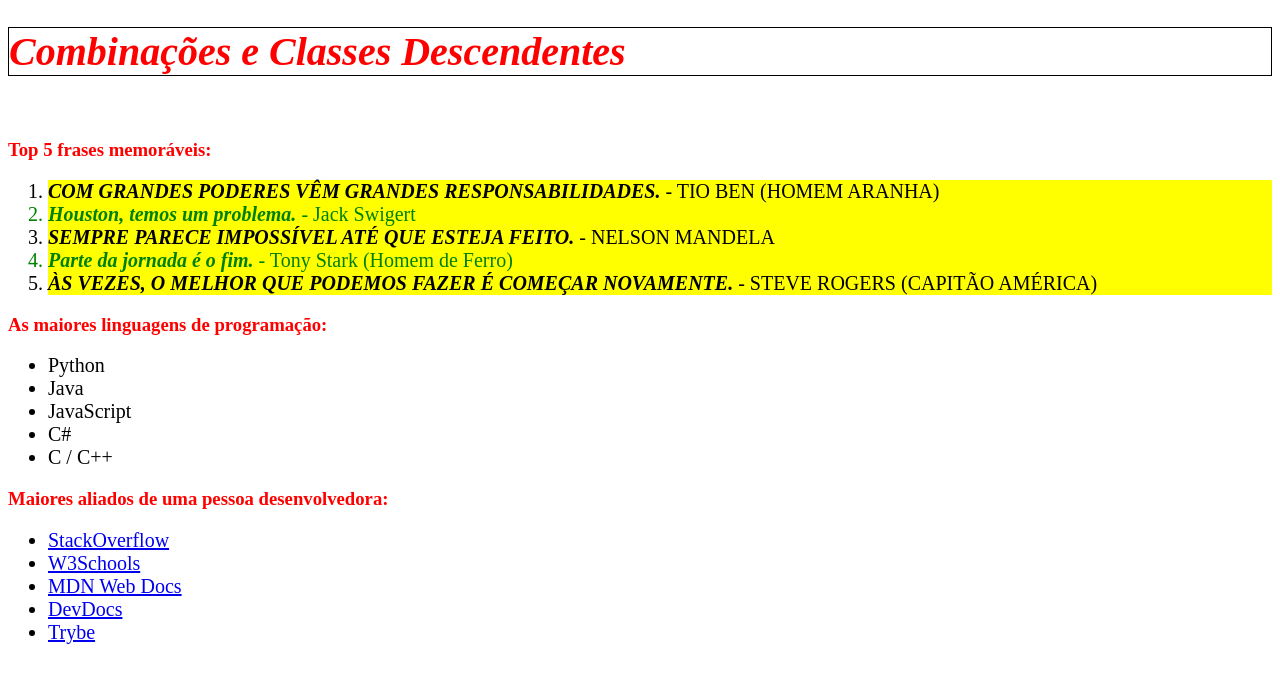
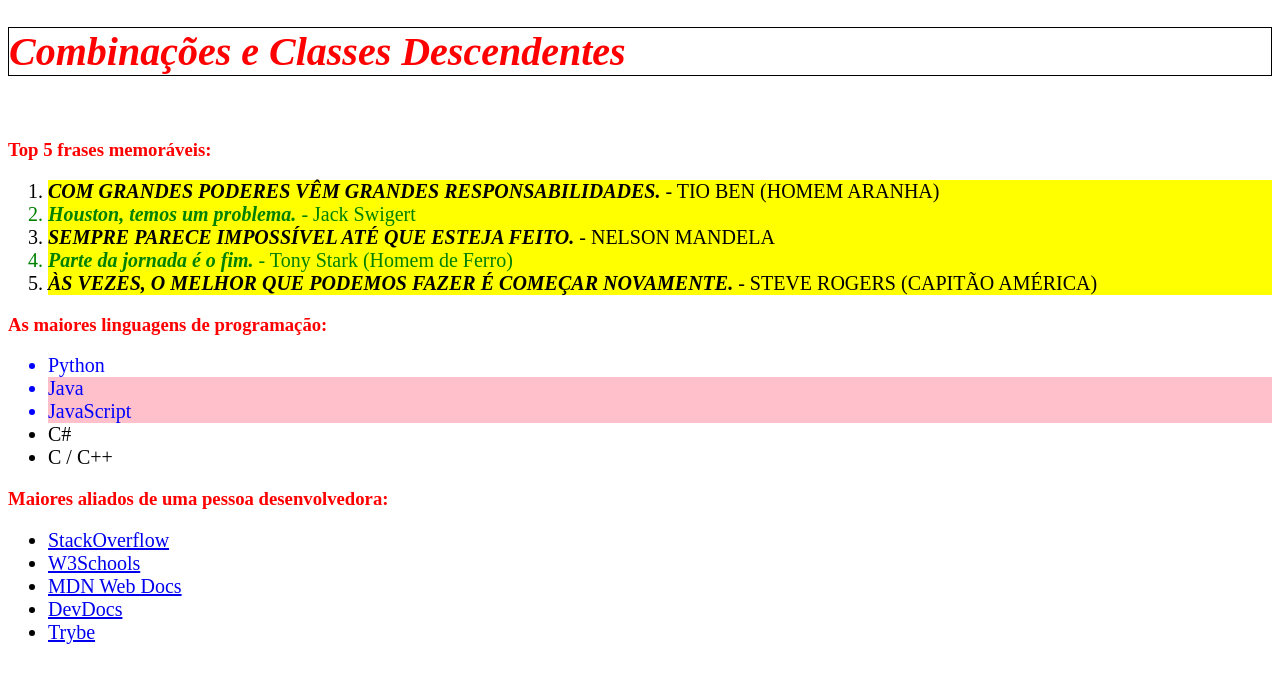
Before and after one commit to matheusfgb2/trybe-exercicios, a plain HTML site: page 01-fundamentos/secao-02-introducao-a-html-e-css/dia-03-html-e-css-seletores-e-posicionamento/04-combinacoes-e-classes-descendentes/index.html in a window 1280 px wide. Drawn offline with Linux system fonts and the light colour scheme.

Commit message:
modificando li da linguagens de prog

```diff
--- a/01-fundamentos/secao-02-introducao-a-html-e-css/dia-03-html-e-css-seletores-e-posicionamento/04-combinacoes-e-classes-descendentes/index.html
+++ b/01-fundamentos/secao-02-introducao-a-html-e-css/dia-03-html-e-css-seletores-e-posicionamento/04-combinacoes-e-classes-descendentes/index.html
@@ -17,10 +17,10 @@
       <li><em>Às vezes, o melhor que podemos fazer é começar novamente.</em> - Steve Rogers (Capitão América)</li>
     </ol>
     <h3>As maiores linguagens de programação:</h3>
-    <ul>
+    <ul id="linguagens">
       <li>Python</li>
-      <li>Java</li>
-      <li>JavaScript</li>
+      <li class="java">Java</li>
+      <li class="java">JavaScript</li>
       <li>C#</li>
       <li>C / C++</li>
     </ul>
--- a/01-fundamentos/secao-02-introducao-a-html-e-css/dia-03-html-e-css-seletores-e-posicionamento/04-combinacoes-e-classes-descendentes/style.css
+++ b/01-fundamentos/secao-02-introducao-a-html-e-css/dia-03-html-e-css-seletores-e-posicionamento/04-combinacoes-e-classes-descendentes/style.css
@@ -20,3 +20,9 @@
 li em {
     font-weight: bold;
 }
+#linguagens li:nth-child(-n+3) {
+    color: blue;
+}
+.java {
+    background-color: pink;
+}
```
